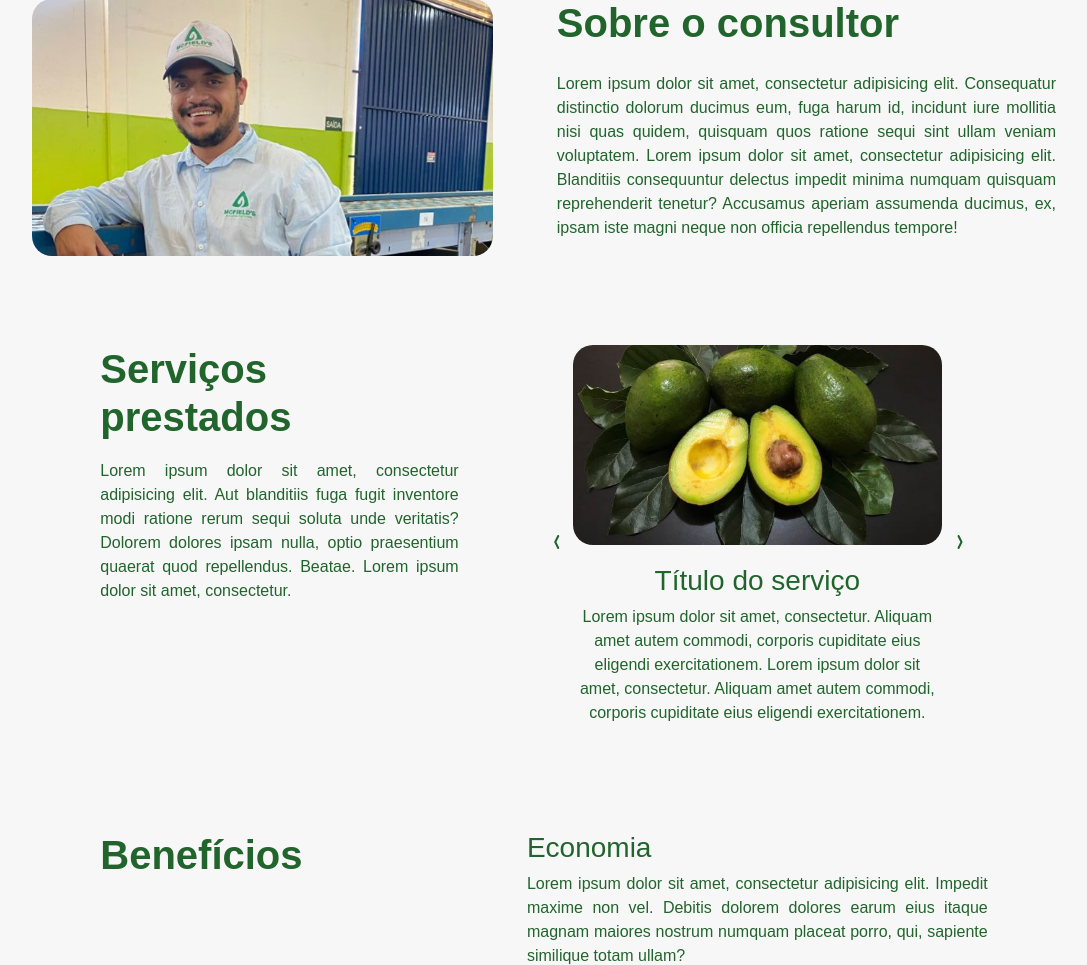
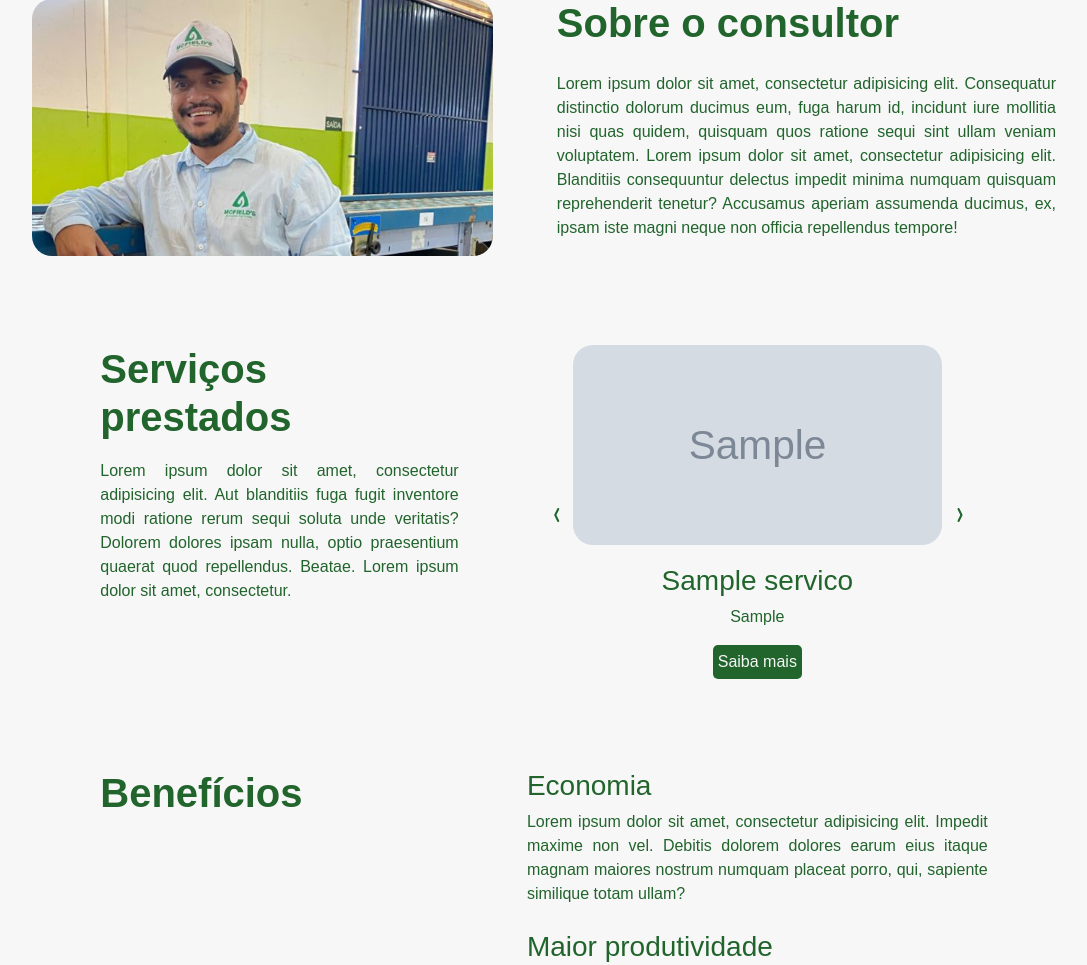
Before and after one commit to fczanetti/mcfields, a Django app: page / in a window 1280 px wide. Shown: the part 762-1727 px from the top of the page, without its empty margins (96-1183 px from the left). Run offline with Django 5.2, Linux system fonts and the light colour scheme; tables that the repository leaves empty hold one stand-in row (values such as "Sample post"); grey boxes marked "Sample" are stand-in pictures; parts of the project's set-up code (start-up, migrations or seed data) failed here and were passed over; some libraries are stand-ins or nearby versions.

Commit message:
Serviços listados na home page (slider)
closes #128

```diff
--- a/mcfields/base/static/base/css/style.css
+++ b/mcfields/base/static/base/css/style.css
@@ -248,6 +248,14 @@
 .btn-next i, .btn-prev i {
     -webkit-text-stroke: 1px;
     color: var(--light-green);
+}
+
+#know-more-button {
+    text-decoration: none;
+    color: var(--white-color);
+    background-color: var(--light-green);
+    padding: 5px;
+    border-radius: 5px;
 }
 
 #about-consultant {
@@ -587,6 +595,14 @@
                     transform: translateY(0);
                 }
 
+                .btn-prev {
+                    left: 0%;
+                }
+
+                .btn-next {
+                    right: 0%;
+                }
+
                 #more-infos-text {
                     width: 55%;
                 }
--- a/mcfields/base/templates/base/home.html
+++ b/mcfields/base/templates/base/home.html
@@ -40,57 +40,14 @@
         </div>
 
         <div id="slider">
-            <div class="slide">
-                <img src="{% static 'base/img/abacate.jpg' %}" alt="Foto relacionada ao serviço prestado">
-                <h3 class="slide-title">Título do serviço</h3>
-                <p class="text-slide">
-                    Lorem ipsum dolor sit amet, consectetur.
-                    Aliquam amet autem commodi, corporis
-                    cupiditate eius eligendi exercitationem.
-                    Lorem ipsum dolor sit amet, consectetur.
-                    Aliquam amet autem commodi, corporis
-                    cupiditate eius eligendi exercitationem.
-                </p>
-            </div>
-
-            <div class="slide">
-                <img src="{% static 'base/img/colheita.jpg' %}" alt="Foto relacionada ao serviço prestado">
-                <h3 class="slide-title">Título do serviço</h3>
-                <p class="text-slide">
-                    Lorem ipsum dolor sit amet, consectetur.
-                    Aliquam amet autem commodi, corporis
-                    cupiditate eius eligendi exercitationem.
-                    Lorem ipsum dolor sit amet, consectetur.
-                    Aliquam amet autem commodi, corporis
-                    cupiditate eius eligendi exercitationem.
-                </p>
-            </div>
-
-            <div class="slide">
-                <img src="{% static 'base/img/exportacao.jpg' %}" alt="Foto relacionada ao serviço prestado">
-                <h3 class="slide-title">Título do serviço</h3>
-                <p class="text-slide">
-                    Lorem ipsum dolor sit amet, consectetur.
-                    Aliquam amet autem commodi, corporis
-                    cupiditate eius eligendi exercitationem.
-                    Lorem ipsum dolor sit amet, consectetur.
-                    Aliquam amet autem commodi, corporis
-                    cupiditate eius eligendi exercitationem.
-                </p>
-            </div>
-
-            <div class="slide">
-                <img src="{% static 'base/img/plantacao.jpg' %}" alt="Foto relacionada ao serviço prestado">
-                <h3 class="slide-title">Título do serviço</h3>
-                <p class="text-slide">
-                    Lorem ipsum dolor sit amet, consectetur.
-                    Aliquam amet autem commodi, corporis
-                    cupiditate eius eligendi exercitationem.
-                    Lorem ipsum dolor sit amet, consectetur.
-                    Aliquam amet autem commodi, corporis
-                    cupiditate eius eligendi exercitationem.
-                </p>
-            </div>
+            {% for servico in servicos %}
+                <div class="slide">
+                    <img src="{% get_media_prefix %}{{ servico.home_picture }}" alt="Foto relacionada ao serviço prestado">
+                    <h3 class="slide-title">{{ servico.title }}</h3>
+                    <p class="text-slide">{{ servico.intro }}</p>
+                    <a id="know-more-button" href="{{ servico.get_absolute_url }}">Saiba mais</a>
+                </div>
+            {% endfor %}
             <button class="btn btn-next"><i class="bi bi-chevron-compact-right"></i></button>
             <button class="btn btn-prev"><i class="bi bi-chevron-compact-left"></i></button>
         </div>
--- a/mcfields/base/views.py
+++ b/mcfields/base/views.py
@@ -4,10 +4,12 @@ from django.urls import reverse
 from mcfields import settings
 from mcfields.base.forms import EmailForm
 from sendgrid import SendGridAPIClient
+from mcfields.servicos.models import Servico
 
 
 def home(request):
-    return render(request, 'base/home.html')
+    servicos = Servico.objects.all()
+    return render(request, 'base/home.html', {'servicos': servicos})
 
 
 def sobre(request):
--- a/mcfields/servicos/admin.py
+++ b/mcfields/servicos/admin.py
@@ -4,5 +4,5 @@ from mcfields.servicos.models import Servico
 
 @admin.register(Servico)
 class ServicoAdmin(admin.ModelAdmin):
-    list_display = ['title', 'intro', 'slug', 'order']
+    list_display = ['title', 'slug', 'order']
     prepopulated_fields = {'slug': ['title']}
--- a/mcfields/servicos/models.py
+++ b/mcfields/servicos/models.py
@@ -1,14 +1,18 @@
 from django.db import models
+from django.urls import reverse
 from django_ckeditor_5.fields import CKEditor5Field
 from ordered_model.models import OrderedModel
 
 
 class Servico(OrderedModel):
     title = models.CharField(max_length=64, verbose_name='Título')
-    intro = models.CharField(max_length=512, verbose_name='Introdução')
+    intro = models.TextField(max_length=512, verbose_name='Introdução')
     home_picture = models.ImageField(verbose_name='Foto da home page')
     content = CKEditor5Field(verbose_name='Conteúdo')
     slug = models.SlugField(max_length=64, verbose_name='Slug')
 
     def __str__(self):
         return self.title
+
+    def get_absolute_url(self):
+        return reverse('servicos:detalhe_servico', args=(self.slug,))
```
Also changed, not shown: mcfields/base/tests/test_home.py (+24 -9 lines), mcfields/servicos/migrations/0001_initial.py, mcfields/servicos/migrations/0002_alter_servico_home_picture.py (deleted).
